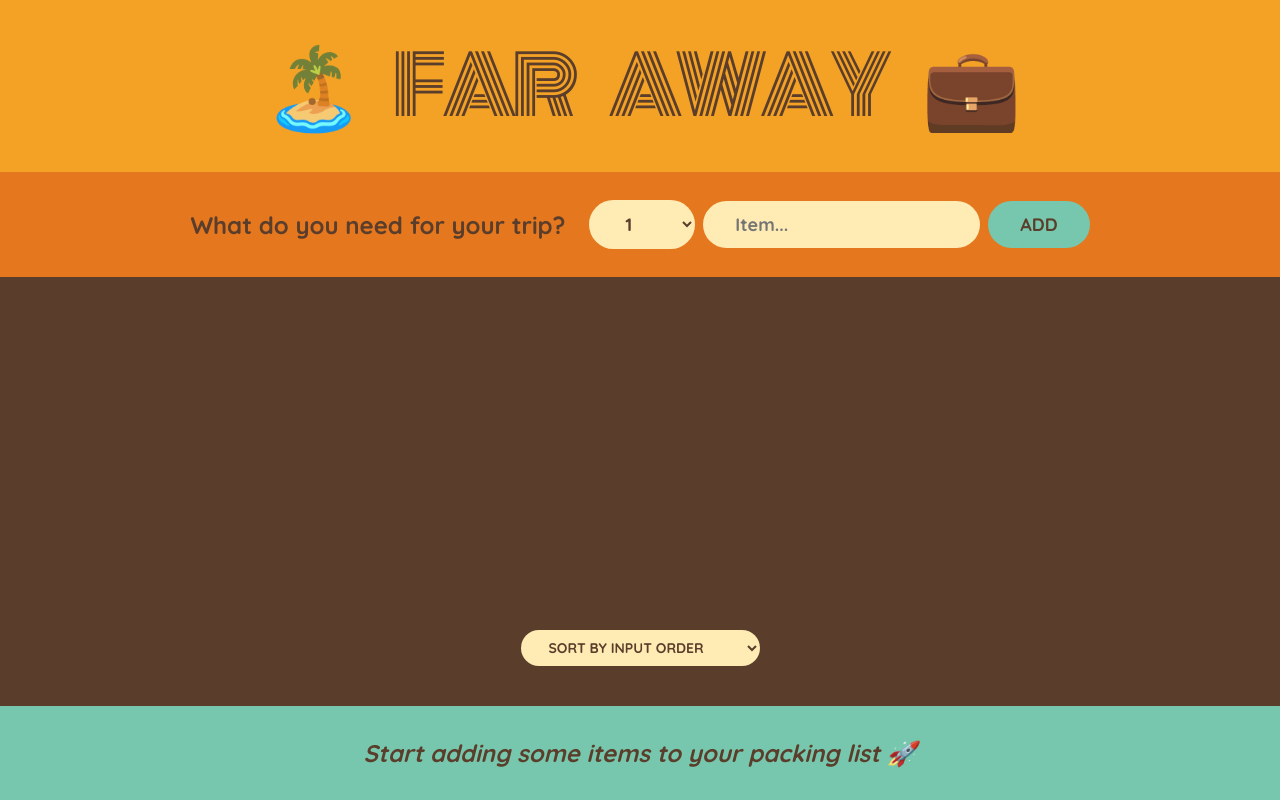
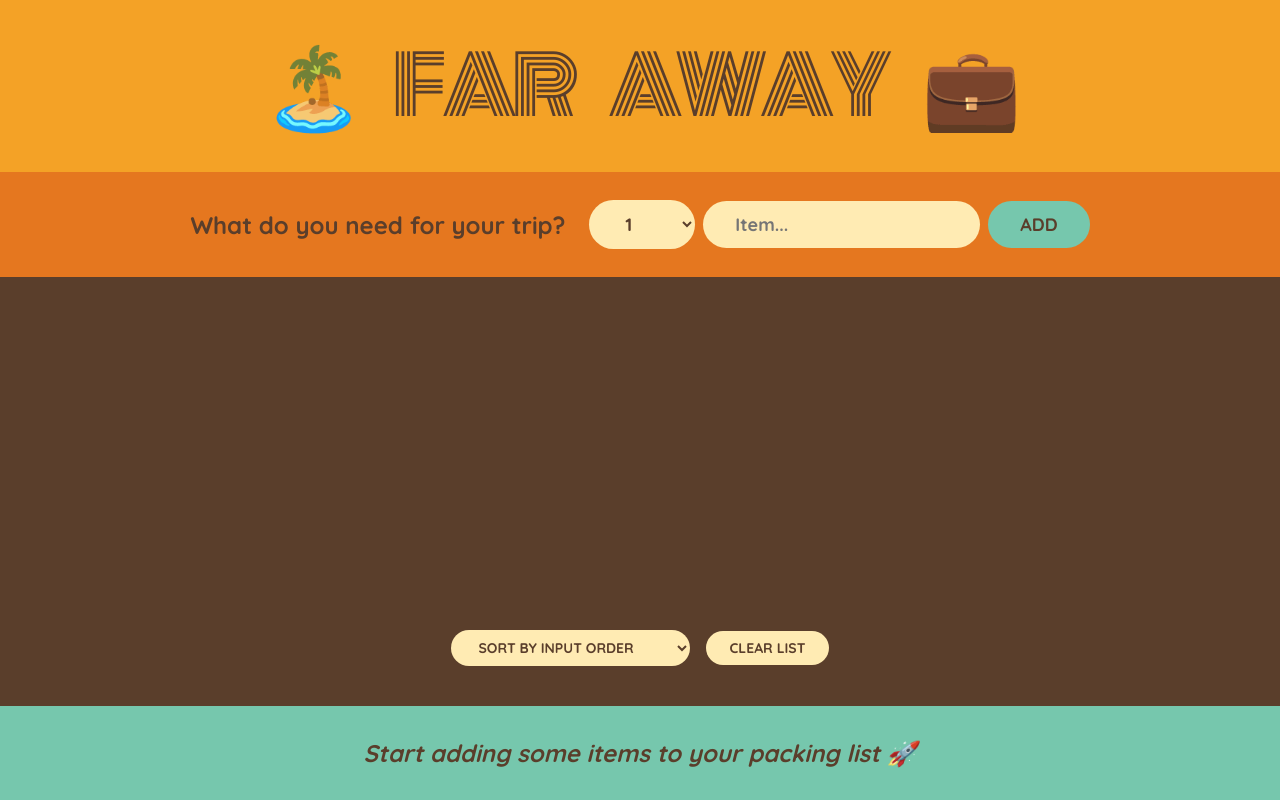
Before and after one commit to dimnov/vacation-list, a React (Vite) app: page / in a window 1280 px wide. Built offline with nearby package versions, Linux system fonts and the light colour scheme.

Commit message:
Add delete list

```diff
--- a/src/App.jsx
+++ b/src/App.jsx
@@ -23,6 +23,14 @@
   );
  }
 
+ function handleClearList() {
+  const confirmed = window.confirm(
+   "Are you sure you want to delete all items?"
+  );
+
+  if (confirmed) setItems([]);
+ }
+
  return (
   <div className="app">
    <Logo />
@@ -30,6 +38,7 @@
    <PackingList
     onToggleItem={handleToggleItem}
     onDeleteItem={handleDeleteItem}
+    onClearList={handleClearList}
     items={items}
    />
    <Stats items={items} />
--- a/src/components/PackingList.jsx
+++ b/src/components/PackingList.jsx
@@ -1,7 +1,12 @@
 import { useState } from "react";
 import Item from "./Item.jsx";
 
-export default function PackingList({ items, onDeleteItem, onToggleItem }) {
+export default function PackingList({
+ items,
+ onDeleteItem,
+ onToggleItem,
+ onClearList,
+}) {
  const [sortBy, setSortBy] = useState("input");
 
  let sortedItems;
@@ -37,6 +42,7 @@
      <option value="description">Sort by description</option>
      <option value="packed">Sort by packed status</option>
     </select>
+    <button onClick={onClearList}>Clear list</button>
    </div>
   </div>
  );
```
